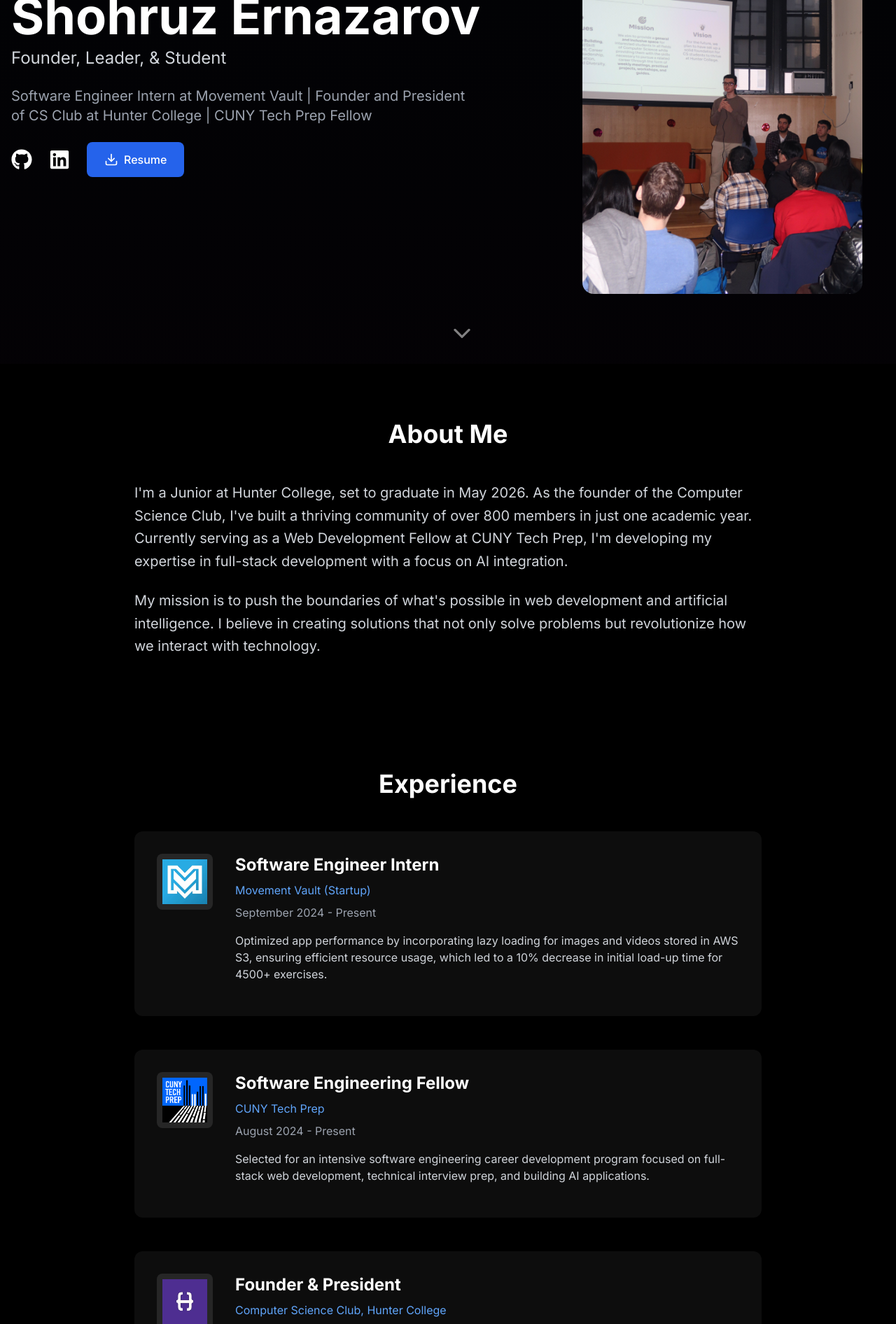
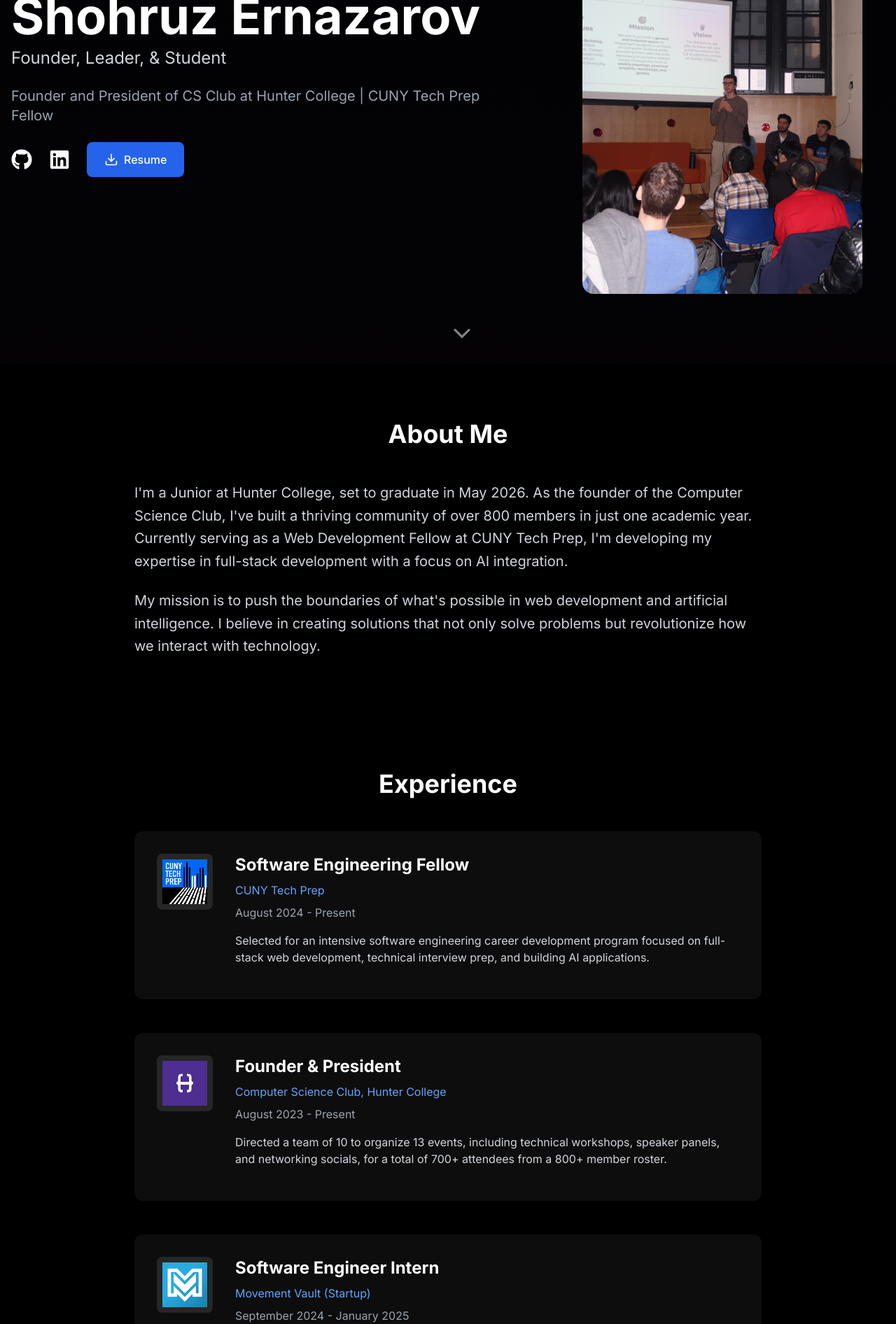
Before and after one commit to ShohruzE/portfolio, a Next.js app: page / in a window 1280 px wide. Shown: the part 280-2172 px from the top of the page at 70% size. Built offline with nearby package versions, Linux system fonts and the light colour scheme.

Commit message:
Set Movement Vault to end date

```diff
--- a/src/components/Experience.tsx
+++ b/src/components/Experience.tsx
@@ -5,14 +5,6 @@ import Image from "next/image";
 import Link from "next/link";
 
 const experiences = [
-  {
-    title: "Software Engineer Intern",
-    company: "Movement Vault (Startup)",
-    date: "September 2024 - Present",
-    description:
-      "Optimized app performance by incorporating lazy loading for images and videos stored in AWS S3, ensuring efficient resource usage, which led to a 10% decrease in initial load-up time for 4500+ exercises.",
-    logo: "/images/movement_vault.jpg",
-  },
   {
     title: "Software Engineering Fellow",
     company: "CUNY Tech Prep",
@@ -28,6 +20,14 @@ const experiences = [
     description:
       "Directed a team of 10 to organize 13 events, including technical workshops, speaker panels, and networking socials, for a total of 700+ attendees from a 800+ member roster.",
     logo: "/images/hunter-cs-club.jpg",
+  },
+  {
+    title: "Software Engineer Intern",
+    company: "Movement Vault (Startup)",
+    date: "September 2024 - January 2025",
+    description:
+      "Optimized app performance by incorporating lazy loading for images and videos stored in AWS S3, ensuring efficient resource usage, which led to a 10% decrease in initial load-up time for 4500+ exercises.",
+    logo: "/images/movement_vault.jpg",
   },
   {
     title: "Software Engineer Intern",
--- a/src/components/Hero.tsx
+++ b/src/components/Hero.tsx
@@ -28,8 +28,8 @@ const Hero = () => {
             </p>
           </div>
           <p className="text-xl text-gray-400 max-w-2xl mb-6">
-            Software Engineer Intern at Movement Vault | Founder and President
-            of CS Club at Hunter College | CUNY Tech Prep Fellow
+            Founder and President of CS Club at Hunter College | CUNY Tech Prep
+            Fellow
           </p>
           <div className="flex items-center gap-6">
             <motion.a
```
